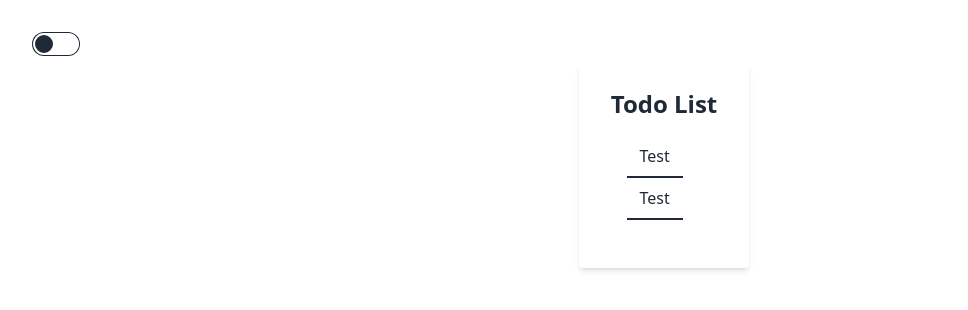
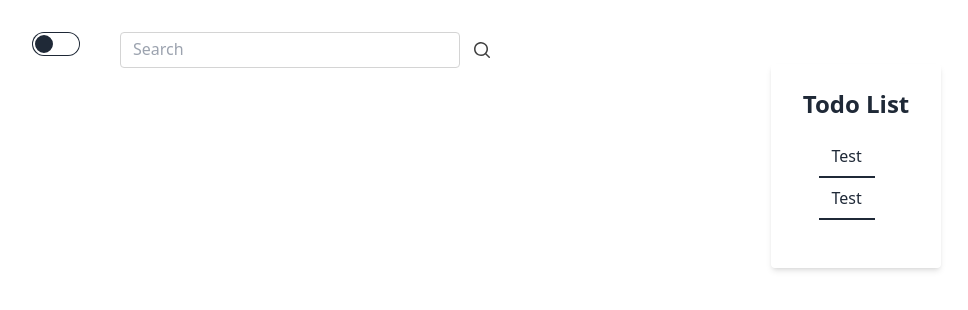
Before and after one commit to Bepixeled/todo-react, a React (Vite) app: page / in a window 1280 px wide. Shown: the top 310 px of the page, without its empty margins (40-1008 px from the left). Built offline with nearby package versions, Linux system fonts and the light colour scheme.

Commit message:
searchbar

```diff
--- a/index.html
+++ b/index.html
@@ -8,7 +8,7 @@
   <title>Vite + React</title>
 </head>
 
-<body class="dark:bg-gray-800 bg-gray-300">
+<body class="dark:bg-gray-800 bg-gray-500 w-full h-screen">
   <div id="root">
 
 
--- a/src/App.jsx
+++ b/src/App.jsx
@@ -2,6 +2,7 @@
 import React from "react";
 import "./App.css";
 import TodoList from "./components/TodoList";
+import Search from "./components/search";
 
 function App() {
   const [count, setCount] = useState(0);
@@ -29,6 +30,7 @@
           <label className="cursor-pointer grid place-items-center">
             <input
               type="checkbox"
+              name="toggle"
               value="synthwave"
               className="toggle theme-controller bg-base-content row-start-1 col-start-1 col-span-2"
             />
@@ -63,6 +65,7 @@
             </svg>
           </label>
         </div>
+        <Search />
         <TodoList />
       </div>
     </>
--- /dev/null
+++ b/src/components/Search.jsx
@@ -0,0 +1,34 @@
+import React from "react";
+
+const Search = () => {
+    return (
+        <div className="mb-3 xl:w-96">
+            <div className="relative mb-4 flex w-full flex-wrap items-stretch">
+                <input
+                    type="search"
+                    className="relative m-0 block flex-auto rounded border border-solid border-neutral-300 bg-transparent bg-clip-padding px-3 py-[0.25rem] text-base font-normal leading-[1.6] text-neutral-700 outline-none transition duration-200 ease-in-out focus:z-[3] focus:border-primary focus:text-neutral-700 focus:shadow-[inset_0_0_0_1px_rgb(59,113,202)] focus:outline-none dark:border-neutral-600 dark:text-neutral-200 dark:placeholder:text-neutral-200 dark:focus:border-primary"
+                    placeholder="Search"
+                    aria-label="Search"
+                    aria-describedby="button-addon2" />
+
+                {/* <!--Search icon--> */}
+                <span
+                    className="input-group-text flex items-center whitespace-nowrap rounded px-3 py-1.5 text-center text-base font-normal text-neutral-700 dark:text-neutral-200"
+                    id="basic-addon2">
+                    <svg
+                        xmlns="http://www.w3.org/2000/svg"
+                        viewBox="0 0 20 20"
+                        fill="currentColor"
+                        className="h-5 w-5">
+                        <path
+                            fillRule="evenodd"
+                            d="M9 3.5a5.5 5.5 0 100 11 5.5 5.5 0 000-11zM2 9a7 7 0 1112.452 4.391l3.328 3.329a.75.75 0 11-1.06 1.06l-3.329-3.328A7 7 0 012 9z"
+                            clipRule="evenodd" />
+                    </svg>
+                </span>
+            </div>
+        </div>
+    );
+}
+
+export default Search;
--- a/tailwind.config.js
+++ b/tailwind.config.js
@@ -1,7 +1,7 @@
 /** @type {import('tailwindcss').Config} */
 export default {
   content: ["./index.html",
-    "./src/**/*.{js,ts,jsx,tsx}"],
+    "./src/**/*.{js,ts,jsx,tsx}", "src/components/Search.jsx"],
   darkMode: 'class',
   theme: {
     colors: {
```
